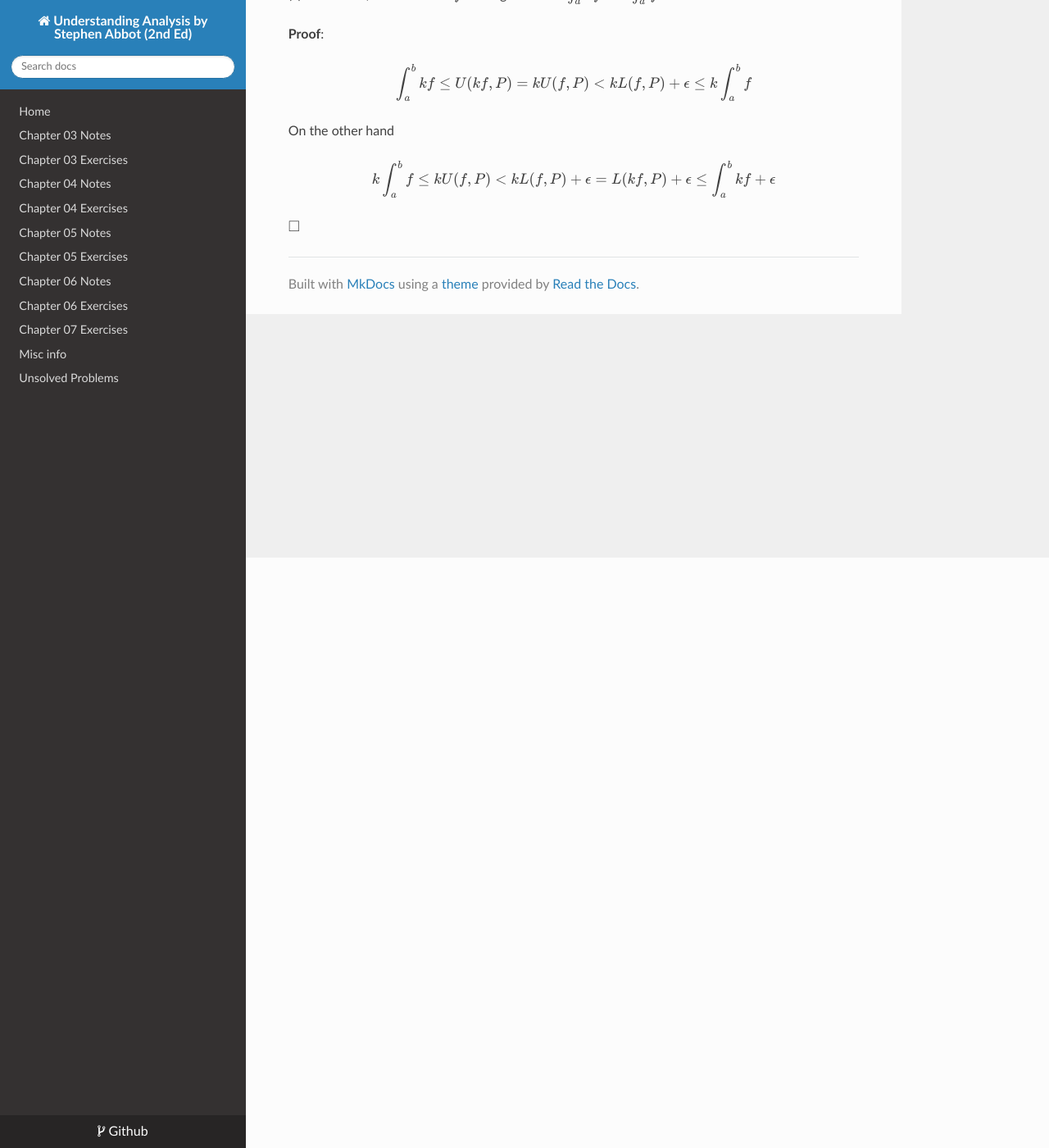
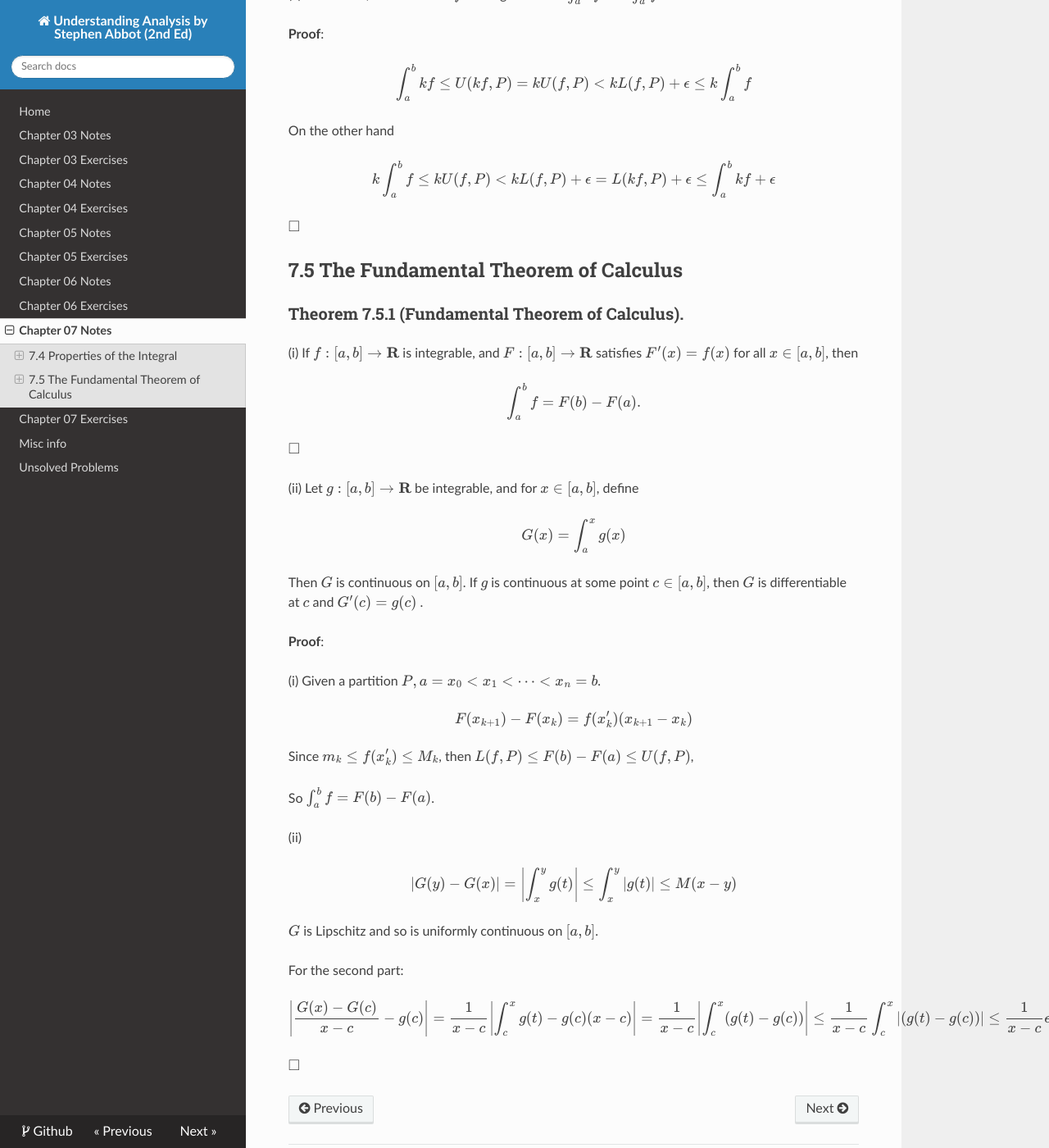
Before and after one commit to eroicaleo/abbot-analysis-2nd, an MkDocs documentation site: the page built from docs/ch07notes.md, in a window 1280 px wide and 1400 px high, scrolled down 720 px. Shown: the whole window at 82% size. Built offline with MkDocs 1.6.1, drawn with Linux system fonts in a browser that asks for light colours; nearby versions of some CDN libraries; formulas are drawn with MathJax 3; some of the changed text lies outside the part shown.

Commit message:
Updates ch07notes.md

```diff
--- a/docs/ch07notes.md
+++ b/docs/ch07notes.md
@@ -46,3 +46,82 @@ k \int_{a}^{b} f \leq k U(f, P) < k L(f, P) + \epsilon
 $$
 
 $\square$
+
+## 7.5 The Fundamental Theorem of Calculus
+
+### Theorem 7.5.1 (Fundamental Theorem of Calculus).
+
+(i) If $f : [a,b] \rightarrow \mathbf{R}$ is integrable, and $F : [a,b] \rightarrow \mathbf{R}$
+satisfies $F'(x) = f(x)$ for all $x \in [a, b]$,
+then
+
+$$
+\int_{a}^{b} f = F(b) - F(a).
+$$
+
+$\square$
+
+(ii) Let $g:[a, b] \rightarrow \mathbf{R}$ be
+integrable, and for $x \in [a, b]$, define
+
+$$
+G(x) = \int_{a}^{x} g(x)
+$$
+
+Then $G$ is continuous on $[a,b]$.
+If $g$ is continuous at some point $c ∈ [a,b]$,
+then $G$ is diﬀerentiable at $c$ and $G'(c) = g(c)$
+.
+
+**Proof**:
+
+(i) Given a partition $P, a = x_0 < x_1 < \cdots < x_n = b$.
+
+$$
+F(x_{k+1}) - F(x_k) = f(x'_k) (x_{k+1} - x_k)
+$$
+
+Since $m_k \leq f(x'_k) \leq M_k$,
+then $L(f, P) \leq F(b) - F(a) \leq U(f, P)$,
+
+So $\int_{a}^{b} f = F(b) - F(a)$.
+
+(ii)
+
+$$
+|G(y) - G(x)| =
+\left| \int_{x}^{y} g(t) \right|
+\leq \int_{x}^{y} |g(t)| \\
+\leq M(x - y)
+$$
+
+$G$ is Lipschitz and so is uniformly continuous on
+$[a,b]$.
+
+For the second part:
+
+$$
+\left|
+\frac{
+    G(x) - G(c)
+}{
+    x - c
+} - g(c)
+\right|
+=
+\frac{1}{x - c}
+\left|
+\int_{c}^{x} g(t) - g(c) (x - c)
+ \right| \\
+ =
+\frac{1}{x - c}
+\left|
+\int_{c}^{x} (g(t) - g(c))
+ \right| \\
+\leq
+\frac{1}{x - c}
+\int_{c}^{x} \left| (g(t) - g(c)) \right| \\
+\leq \frac{1}{x - c} \epsilon (x - c) = \epsilon.
+$$
+
+$\square$
--- a/mkdocs.yml
+++ b/mkdocs.yml
@@ -11,6 +11,7 @@ nav:
   - Chapter 05 Exercises: ch05ex.md
   - Chapter 06 Notes: ch06notes.md
   - Chapter 06 Exercises: ch06ex.md
+  - Chapter 07 Notes: ch07notes.md
   - Chapter 07 Exercises: ch07ex.md
   - Misc info: misc.md
   - Unsolved Problems: unsolved.md
```
